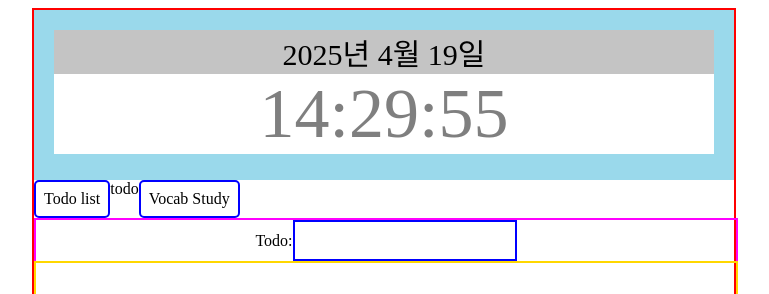
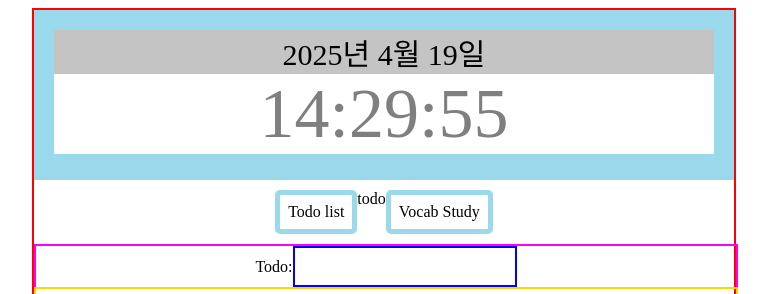
Before and after one commit to ejPark43/react-components, a React (Vite) app: page / in a window 1280 px wide. Shown: the top 294 px of the page, without its empty margins (256-1025 px from the left). Built offline with nearby package versions, Linux system fonts and the light colour scheme.

Commit message:
style: tabs 중앙 정렬 및 패딩값 추가

```diff
--- a/src/components/Tabs.jsx
+++ b/src/components/Tabs.jsx
@@ -13,11 +13,13 @@ function Tabs({ tabs, setTabs }) {
 
 const Container = styled.div`
   display: flex;
+  padding: 10px;
+  justify-content: center;
 `;
 const Button = styled.div`
   display: flex;
   padding: 8px;
-  border: 2px solid blue;
+  border: 5px solid ${theme.colors.demi_blue};
   border-radius: 5px;
   cursor: pointer;
   &:hover {
```
